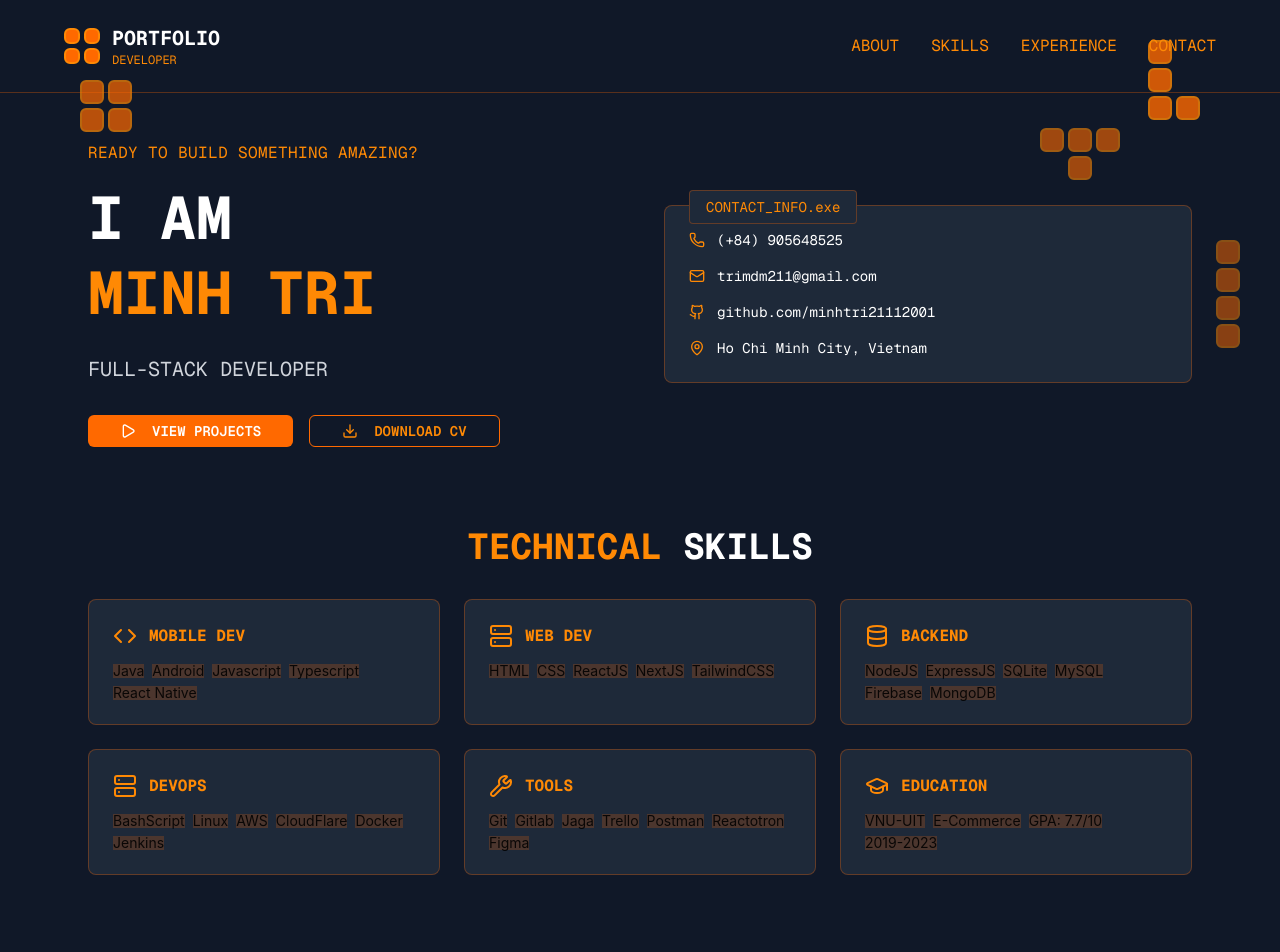
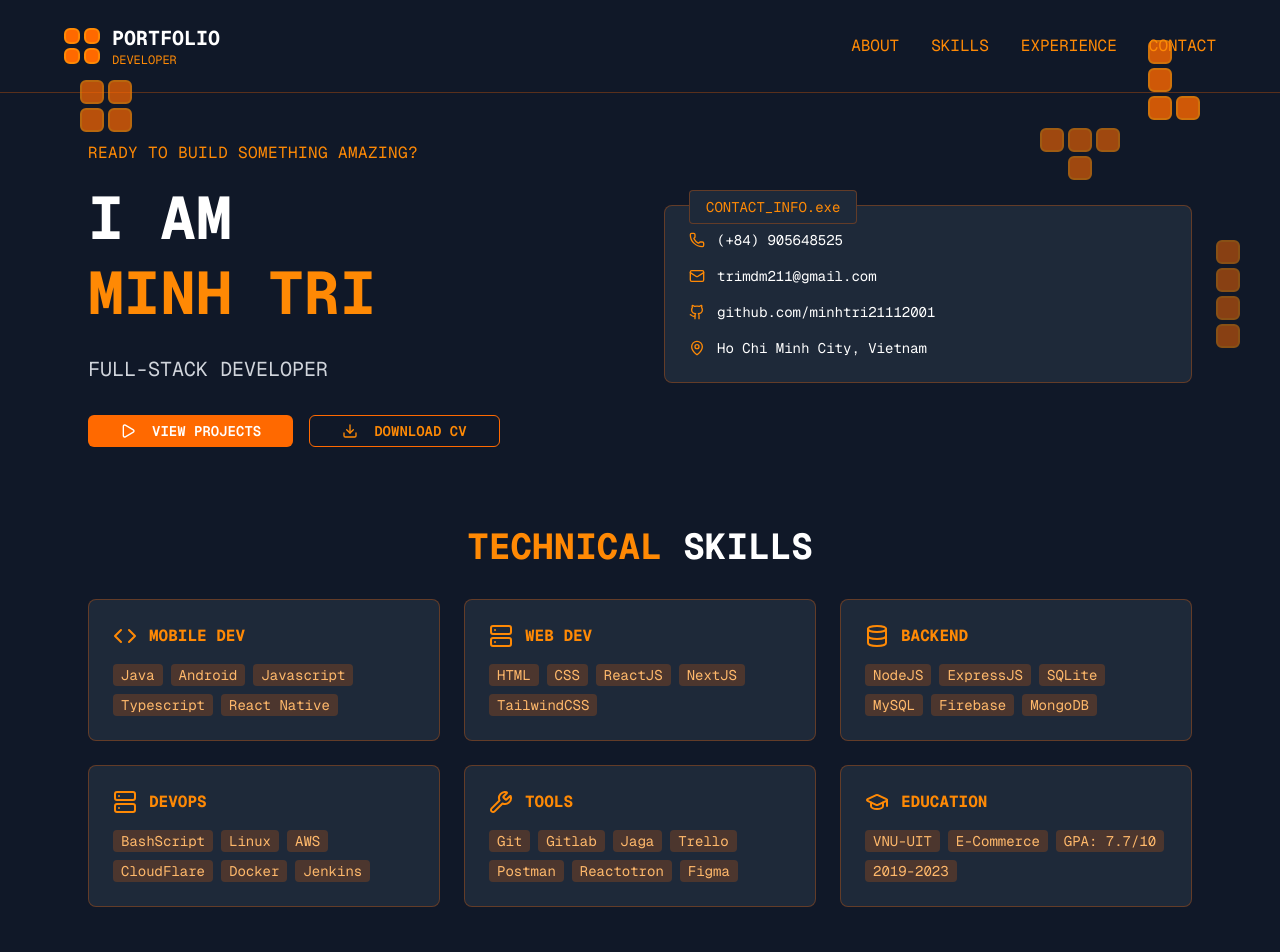
Before and after one commit to minhtri12112001/my-portfolio-web, a Next.js app: page / in a window 1280 px wide. Shown: the top 952 px of the page. Built offline with nearby package versions, Linux system fonts and the light colour scheme.

Commit message:
feature/refactor_skills_section_code

```diff
--- a/src/app/components/index.ts
+++ b/src/app/components/index.ts
@@ -3,3 +3,5 @@ export * from "./tetris-l";
 export * from "./tetris-line";
 export * from "./tetris-square";
 export * from "./tetris-t";
+export * from "./hero-section";
+export * from "./skills-section";
--- /dev/null
+++ b/src/app/components/skills-section.tsx
@@ -0,0 +1,76 @@
+import { Badge } from "antd";
+import { Code, Database, Wrench, GraduationCap, Server } from "lucide-react";
+
+const skills = [
+  {
+    title: "MOBILE DEV",
+    icon: <Code className="w-6 h-6" />,
+    skills: ["Java", "Android", "Javascript", "Typescript", "React Native"],
+  },
+  {
+    title: "WEB DEV",
+    icon: <Server className="w-6 h-6" />,
+    skills: ["HTML", "CSS", "ReactJS", "NextJS", "TailwindCSS"],
+  },
+  {
+    title: "BACKEND",
+    icon: <Database className="w-6 h-6" />,
+    skills: ["NodeJS", "ExpressJS", "SQLite", "MySQL", "Firebase", "MongoDB"],
+  },
+  {
+    title: "DEVOPS",
+    icon: <Server className="w-6 h-6" />,
+    skills: ["BashScript", "Linux", "AWS", "CloudFlare", "Docker", "Jenkins"],
+  },
+  {
+    title: "TOOLS",
+    icon: <Wrench className="w-6 h-6" />,
+    skills: [
+      "Git",
+      "Gitlab",
+      "Jaga",
+      "Trello",
+      "Postman",
+      "Reactotron",
+      "Figma",
+    ],
+  },
+  {
+    title: "EDUCATION",
+    icon: <GraduationCap className="w-6 h-6" />,
+    skills: ["VNU-UIT", "E-Commerce", "GPA: 7.7/10", "2019-2023"],
+  },
+];
+
+export const SkillSection = () => {
+  return (
+    <section id="skills" className="mb-20">
+      <h2 className="text-4xl font-bold mb-8 text-center">
+        <span className="text-orange-400">TECHNICAL</span> SKILLS
+      </h2>
+      <div className="grid md:grid-cols-2 lg:grid-cols-3 gap-6">
+        {skills.map((category, index) => (
+          <div
+            key={index}
+            className="bg-gray-800 p-6 rounded-lg border border-orange-500/30 hover:border-orange-400 transition-colors"
+          >
+            <div className="flex items-center gap-3 mb-4">
+              <div className="text-orange-400">{category.icon}</div>
+              <h3 className="font-bold text-orange-400">{category.title}</h3>
+            </div>
+            <div className="flex flex-wrap gap-2">
+              {category.skills.map((skill) => (
+                <Badge
+                  key={skill}
+                  className="!bg-orange-500/20 !text-orange-300 !border-orange-500/30 !px-2 !py-1 rounded !font-mono"
+                >
+                  {skill}
+                </Badge>
+              ))}
+            </div>
+          </div>
+        ))}
+      </div>
+    </section>
+  );
+};
--- a/src/app/page.tsx
+++ b/src/app/page.tsx
@@ -1,30 +1,22 @@
 "use client";
 
-import type React from "react";
+import { Button } from "antd";
 import {
-  Mail,
-  Phone,
-  MapPin,
+  Award,
+  Calendar,
   Github,
-  Calendar,
-  Award,
   GraduationCap,
-  Code,
-  Database,
-  Server,
-  Wrench,
-  Play,
-  Download,
+  Mail
 } from "lucide-react";
-import { Badge, Button } from "antd";
 import {
+  HeroSection,
+  SkillSection,
   TetrisBlock,
   TetrisL,
   TetrisLine,
   TetrisSquare,
   TetrisT,
 } from "./components";
-import { HeroSection } from "./components/hero-section";
 
 export default function TetrisPortfolioPage() {
   return (
@@ -125,96 +117,7 @@ export default function TetrisPortfolioPage() {
             </p>
           </div>
         </section> */}
-
-        <section id="skills" className="mb-20">
-          <h2 className="text-4xl font-bold mb-8 text-center">
-            <span className="text-orange-400">TECHNICAL</span> SKILLS
-          </h2>
-          <div className="grid md:grid-cols-2 lg:grid-cols-3 gap-6">
-            {[
-              {
-                title: "MOBILE DEV",
-                icon: <Code className="w-6 h-6" />,
-                skills: [
-                  "Java",
-                  "Android",
-                  "Javascript",
-                  "Typescript",
-                  "React Native",
-                ],
-              },
-              {
-                title: "WEB DEV",
-                icon: <Server className="w-6 h-6" />,
-                skills: ["HTML", "CSS", "ReactJS", "NextJS", "TailwindCSS"],
-              },
-              {
-                title: "BACKEND",
-                icon: <Database className="w-6 h-6" />,
-                skills: [
-                  "NodeJS",
-                  "ExpressJS",
-                  "SQLite",
-                  "MySQL",
-                  "Firebase",
-                  "MongoDB",
-                ],
-              },
-              {
-                title: "DEVOPS",
-                icon: <Server className="w-6 h-6" />,
-                skills: [
-                  "BashScript",
-                  "Linux",
-                  "AWS",
-                  "CloudFlare",
-                  "Docker",
-                  "Jenkins",
-                ],
-              },
-              {
-                title: "TOOLS",
-                icon: <Wrench className="w-6 h-6" />,
-                skills: [
-                  "Git",
-                  "Gitlab",
-                  "Jaga",
-                  "Trello",
-                  "Postman",
-                  "Reactotron",
-                  "Figma",
-                ],
-              },
-              {
-                title: "EDUCATION",
-                icon: <GraduationCap className="w-6 h-6" />,
-                skills: ["VNU-UIT", "E-Commerce", "GPA: 7.7/10", "2019-2023"],
-              },
-            ].map((category, index) => (
-              <div
-                key={index}
-                className="bg-gray-800 p-6 rounded-lg border border-orange-500/30 hover:border-orange-400 transition-colors"
-              >
-                <div className="flex items-center gap-3 mb-4">
-                  <div className="text-orange-400">{category.icon}</div>
-                  <h3 className="font-bold text-orange-400">
-                    {category.title}
-                  </h3>
-                </div>
-                <div className="flex flex-wrap gap-2">
-                  {category.skills.map((skill) => (
-                    <Badge
-                      key={skill}
-                      className="bg-orange-500/20 text-orange-300 border-orange-500/30"
-                    >
-                      {skill}
-                    </Badge>
-                  ))}
-                </div>
-              </div>
-            ))}
-          </div>
-        </section>
+        <SkillSection />
 
         <section id="experience" className="mb-20">
           <h2 className="text-4xl font-bold mb-8 text-center">
```
